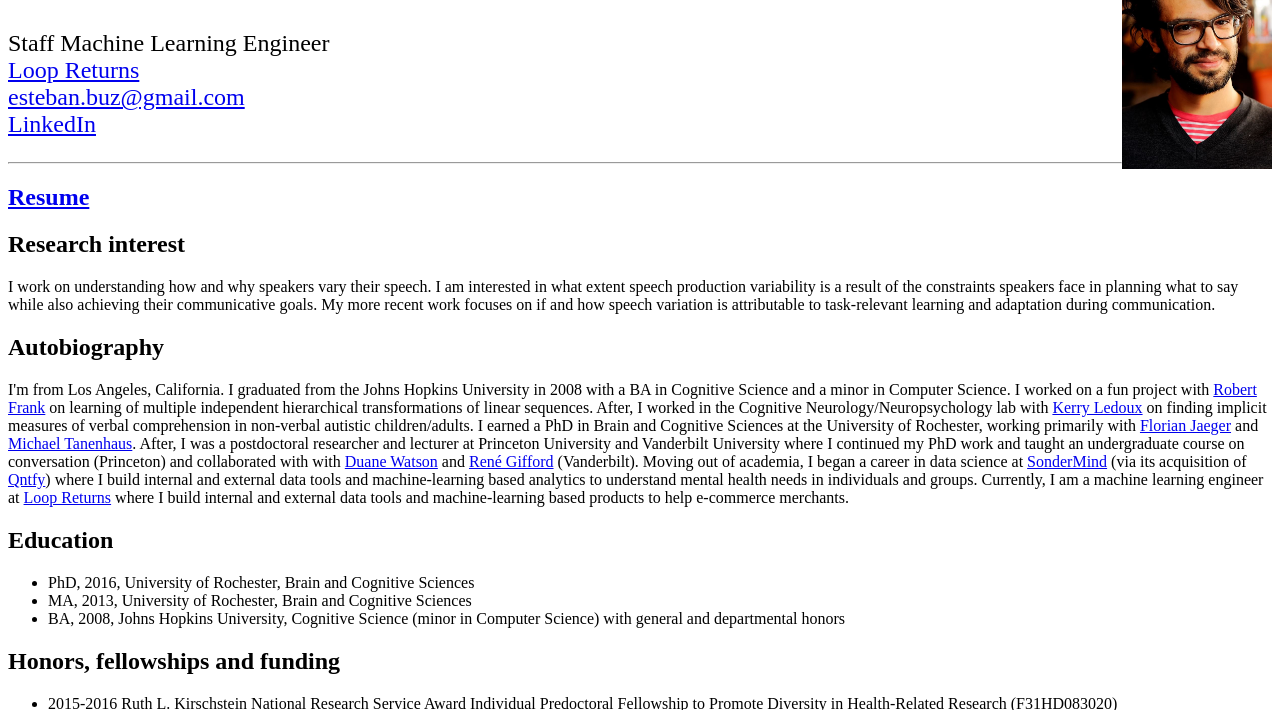
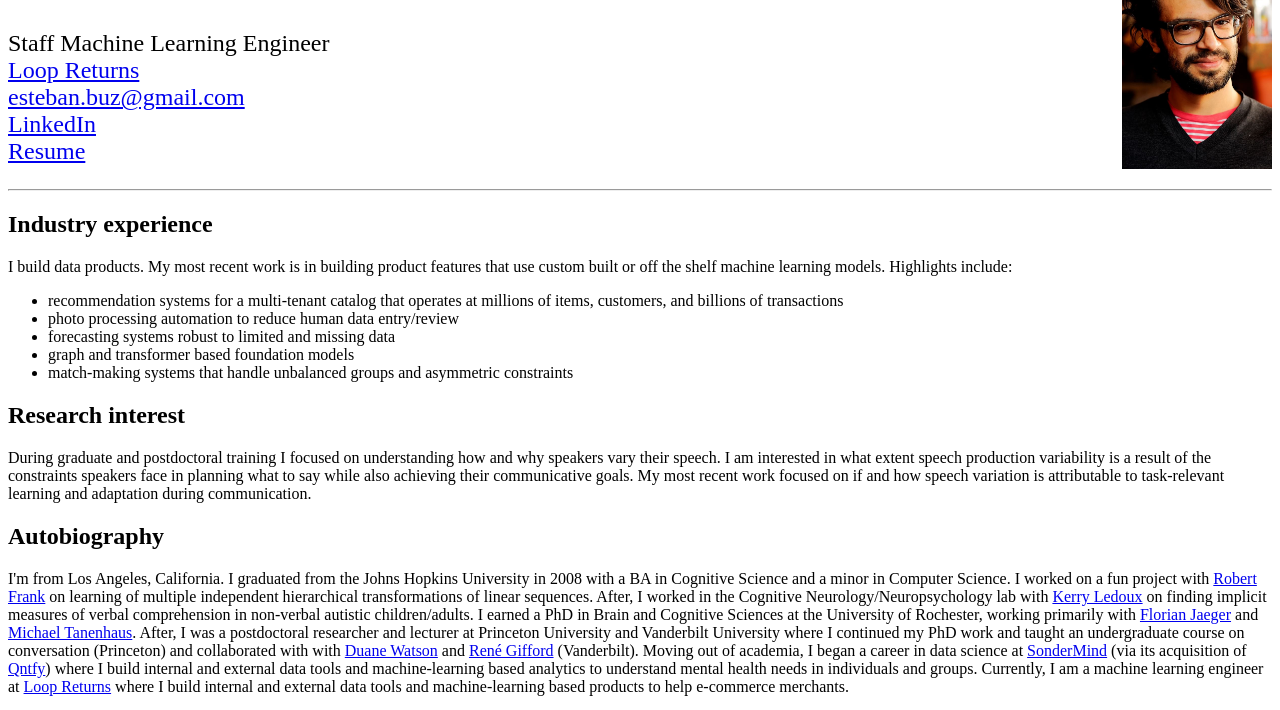
Before and after one commit to ebuz/ebuz.github.io, a plain HTML site: page index.html in a window 1280 px wide. Shown: the part 79-789 px from the top of the page. Drawn offline with Linux system fonts and the light colour scheme.

Commit message:
Adding new section with industry work and re-tensing research

```diff
--- a/index.html
+++ b/index.html
@@ -24,12 +24,25 @@
            .replace(/PUNTO/,'&#46;')"
            >esteban.buz@gmail.com</a>
         <br> <a href="https://www.linkedin.com/in/esteban-buz/" target="_blank">LinkedIn</a>
+        <br> <a href="pdfs/buz_resume.pdf">Resume</a>
         </p>
+
         <hr />
-        <h2><a href="pdfs/buz_resume.pdf">Resume</a></h2>
+
+        <h2>Industry experience</h2>
+        <p>I build data products. My most recent work is in building product features that use custom built or off the shelf machine learning models. Highlights include:
+                <ul>
+                        <li>recommendation systems for a multi-tenant catalog that operates at millions of items, customers, and billions of transactions</li>
+                        <li>photo processing automation to reduce human data entry/review</li>
+                        <li>forecasting systems robust to limited and missing data</li>
+                        <li>graph and transformer based foundation models</li>
+                        <li>match-making systems that handle unbalanced groups and asymmetric constraints</li>
+                </ul>
+        </p>
+
         <h2>Research interest</h2>
-        <p>I work on understanding how and why speakers vary their speech.
-        I am interested in what extent speech production variability is a result of the constraints speakers face in planning what to say while also achieving their communicative goals. My more recent work focuses on if and how speech variation is attributable to task-relevant learning and adaptation during communication.
+        <p>During graduate and postdoctoral training I focused on understanding how and why speakers vary their speech.
+        I am interested in what extent speech production variability is a result of the constraints speakers face in planning what to say while also achieving their communicative goals. My most recent work focused on if and how speech variation is attributable to task-relevant learning and adaptation during communication.
         </p>
 
 
```
